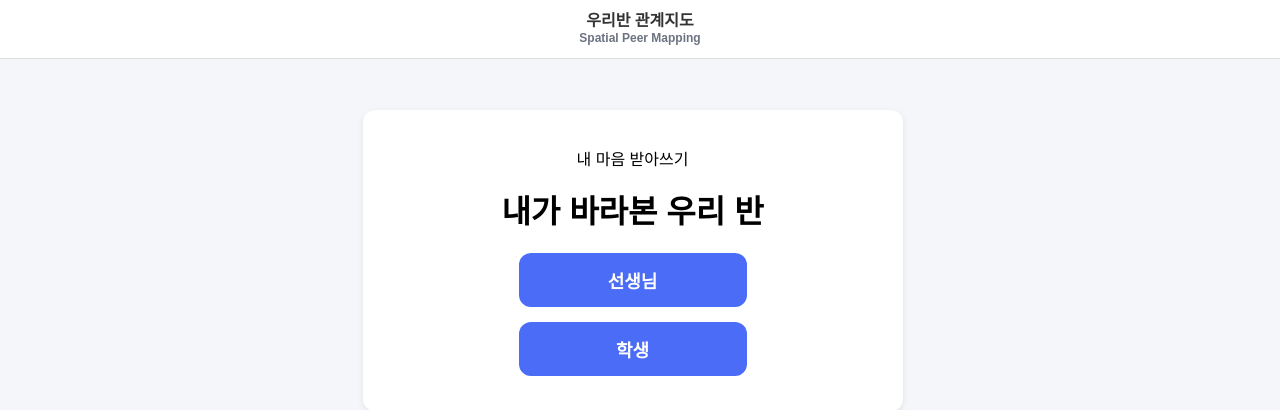
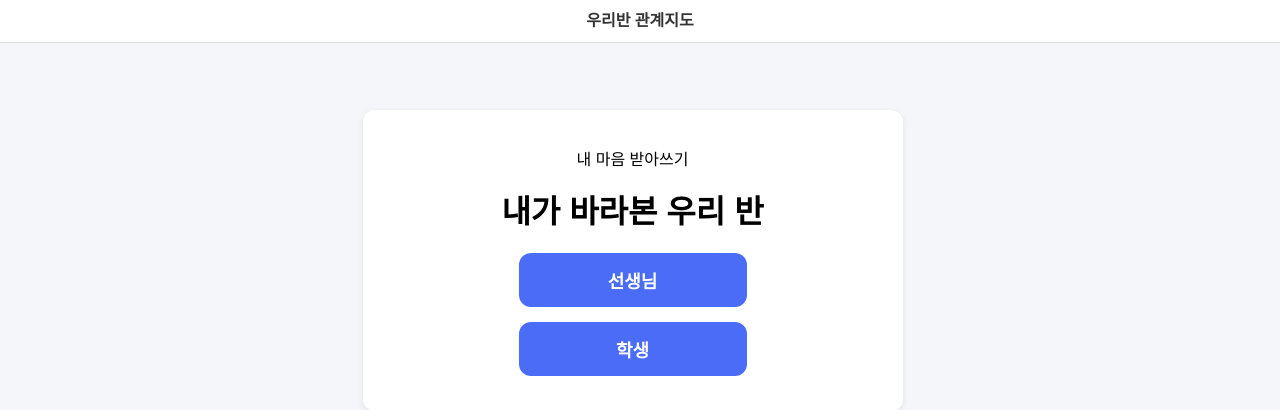
Before and after one commit to ssossso/peer-distance-research, a Flask app: page / in a window 1280 px wide. Shown: the top 410 px of the page. Run offline with Flask 3, Linux system fonts and the light colour scheme; some libraries are stand-ins or nearby versions.

Commit message:
Update base.html

```diff
--- a/templates/base.html
+++ b/templates/base.html
@@ -294,7 +294,6 @@
 <div class="nav-title">
   <a href="/">
     우리반 관계지도
-    <div class="nav-subtitle">Spatial Peer Mapping</div>
   </a>
 </div>
 
```
